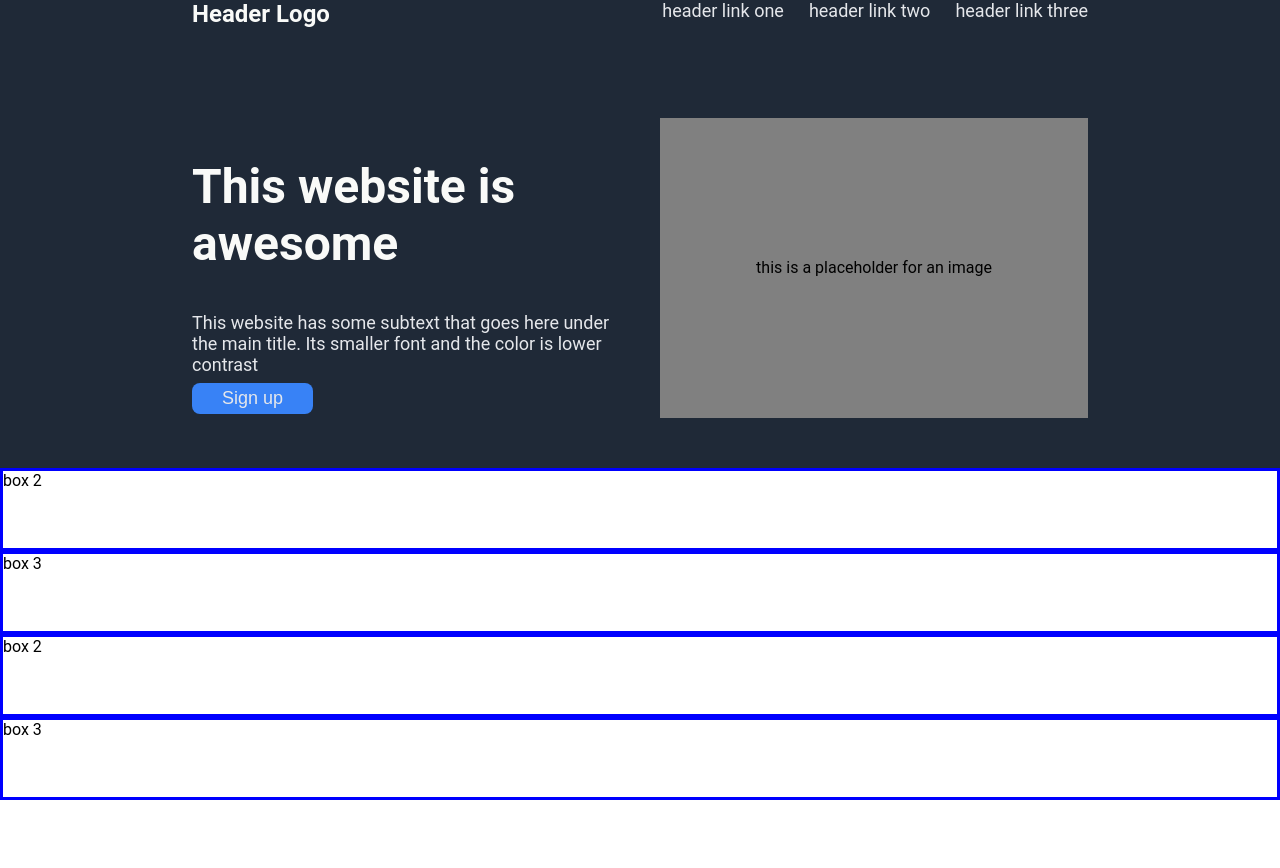
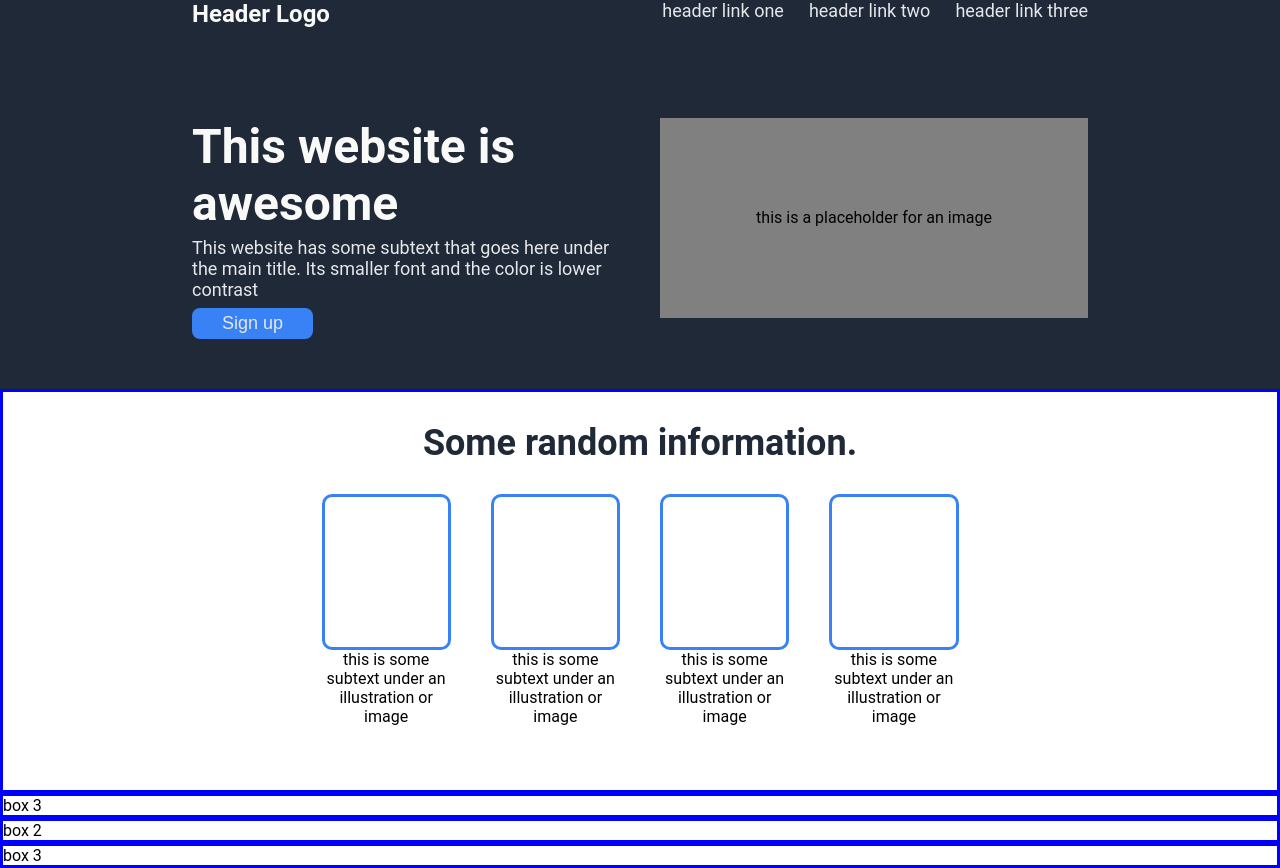
Before and after one commit to Elmir-Zeynalov/odin-landing-page, a plain HTML site: page index.html in a window 1280 px wide. Before the commit the page ends 800 px from the top, so only its background shows below. Drawn offline with Linux system fonts and the light colour scheme.

Commit message:
middle portion complete

```diff
--- a/index.html
+++ b/index.html
@@ -8,8 +8,8 @@
 </head>
 <body>
     <div class="page-container">
-        <div class="helper">
-            <div class="box top-box">
+        <div class="hero-section">
+            <div class="top-box">
                 <div class="top-bar">
                     <div class="logo-container">
                         <h4 class="header-logo header-logo-text">Header Logo</h4>
@@ -45,11 +45,50 @@
             </div>
         </div>
 
-        <div class="box box-2">box 2</div>
+        <div class="information-section">
+            <div class="box-2">
+                <div class="information-section-title">
+                    Some random information.
+                </div>
+                <div class="information-section-cards">
+                    <div class="information-card">
+                        <div class="information-block">
 
-        <div class="box box-3">box 3</div>
-        <div class="box box-4">box 2</div>
-        <div class="box box-5">box 3</div>
+                        </div>
+                        <div class="information-text">
+                            this is some subtext under an illustration or image
+                        </div>
+                    </div>
+                    <div class="information-card">
+                        <div class="information-block">
+
+                        </div>
+                        <div class="information-text">
+                            this is some subtext under an illustration or image
+                        </div>
+                    </div>
+                    <div class="information-card">
+                        <div class="information-block">
+
+                        </div>
+                        <div class="information-text">
+                            this is some subtext under an illustration or image
+                        </div>
+                    </div>
+                    <div class="information-card">
+                        <div class="information-block">
+
+                        </div>
+                        <div class="information-text">
+                            this is some subtext under an illustration or image
+                        </div>
+                    </div>
+                </div>
+            </div>
+        </div>
+        <div class="box-3">box 3</div>
+        <div class="box-4">box 2</div>
+        <div class="box-5">box 3</div>
     </div>
 </body>
 </html>
--- a/styles.css
+++ b/styles.css
@@ -24,13 +24,11 @@ html, body {
     color: #f9faf8;
 }
 
-.helper {
+.hero-section {
   background-color: #1f2937;
 }
 
 .top-box {
-
-    flex-grow: 1; /* Let it grow to fill the available space */
     margin-left: 15%;
     margin-right: 15%;
     margin-bottom: 10px;
@@ -38,7 +36,7 @@ html, body {
 
 .box-2 {
     border: solid blue;
-    flex-grow: 1; /* Let it grow to fill the available space */
+
 }
 
 .box-3 {
@@ -109,15 +107,17 @@ html, body {
     font-size: 48px;
     font-weight: bold;
     color: #f9faf8;
+    margin: 0 0 5px 0;
+
 }
 
 
 
 .image-place-holder{
     background-color: gray;
-    height: 300px;
+    height: 200px;
     text-align: center;
-    line-height: 300px;
+    line-height: 200px;
     vertical-align: middle;
 }
 
@@ -132,3 +132,41 @@ html, body {
 {
 
 }
+
+
+
+
+.information-section-cards{
+    display: flex;
+    justify-content: center;
+    gap: 40px;
+    margin-left: 25%;
+    margin-right: 25%;
+    margin-bottom: 5%;
+}
+
+.information-card {
+    display: flex;
+    flex-direction: column;
+    width: 150px;
+
+}
+
+.information-block{
+    height: 150px;
+
+    border: solid #3882F6;
+    border-radius: 10px;
+}
+
+.information-text{
+    text-align: center;
+}
+
+.information-section-title {
+    font-size: 36px;
+    color: #1f2937;
+    font-weight: bolder;
+    text-align: center;
+    margin: 30px;
+}
```
